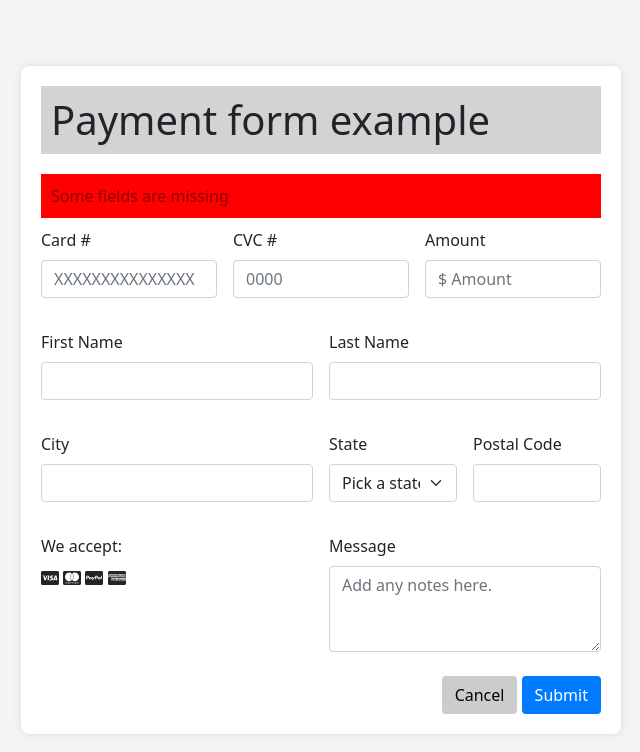
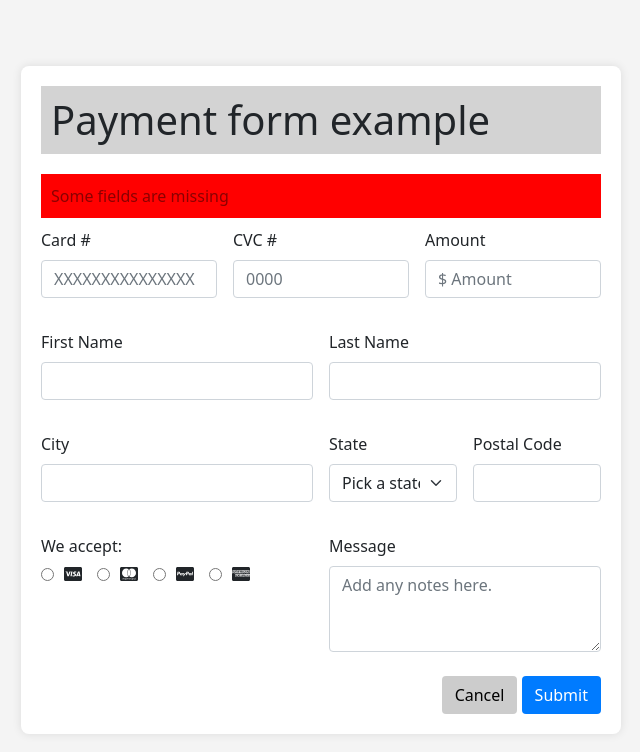
Before and after one commit to Chuck-Bob/htmlform, a plain HTML site: page index.html in a window 1280 px wide. Shown: the whole page, without its empty margins (319-959 px from the left). Drawn offline with nearby package versions, Linux system fonts and the light colour scheme.

Commit message:
Update index.html

```diff
--- a/index.html
+++ b/index.html
@@ -69,10 +69,24 @@
             resize: vertical;
         }
 
+        .payment-icons {
+            display: flex;
+            gap: 15px; /* Adds space between the icons */
+            align-items: center;
+        }
+
+        .payment-option {
+            display: flex;
+            align-items: center;
+        }
+
+        .payment-option input[type="radio"] {
+            margin-right: 10px;
+        }
+
         .payment-icons i {
             font-size: 24px;
-            margin-right: 15px;
-            color: #007bff; /* You can adjust icon colors as needed */
+            color: #007bff; /* Adjust icon color if needed */
         }
     </style>
 </head>
@@ -134,10 +148,22 @@
             <div class="col-md-6">
                 <label class="form-label">We accept:</label>
                 <div class="payment-icons">
-                    <i class="fab fa-cc-visa"></i>
-                    <i class="fab fa-cc-mastercard"></i>
-                    <i class="fab fa-cc-paypal"></i>
-                    <i class="fab fa-cc-amex"></i>
+                    <div class="payment-option">
+                        <input type="radio" name="payment-method" value="visa">
+                        <i class="fab fa-cc-visa"></i>
+                    </div>
+                    <div class="payment-option">
+                        <input type="radio" name="payment-method" value="mastercard">
+                        <i class="fab fa-cc-mastercard"></i>
+                    </div>
+                    <div class="payment-option">
+                        <input type="radio" name="payment-method" value="paypal">
+                        <i class="fab fa-cc-paypal"></i>
+                    </div>
+                    <div class="payment-option">
+                        <input type="radio" name="payment-method" value="amex">
+                        <i class="fab fa-cc-amex"></i>
+                    </div>
                 </div>
             </div>
             <!-- Message section -->
```
